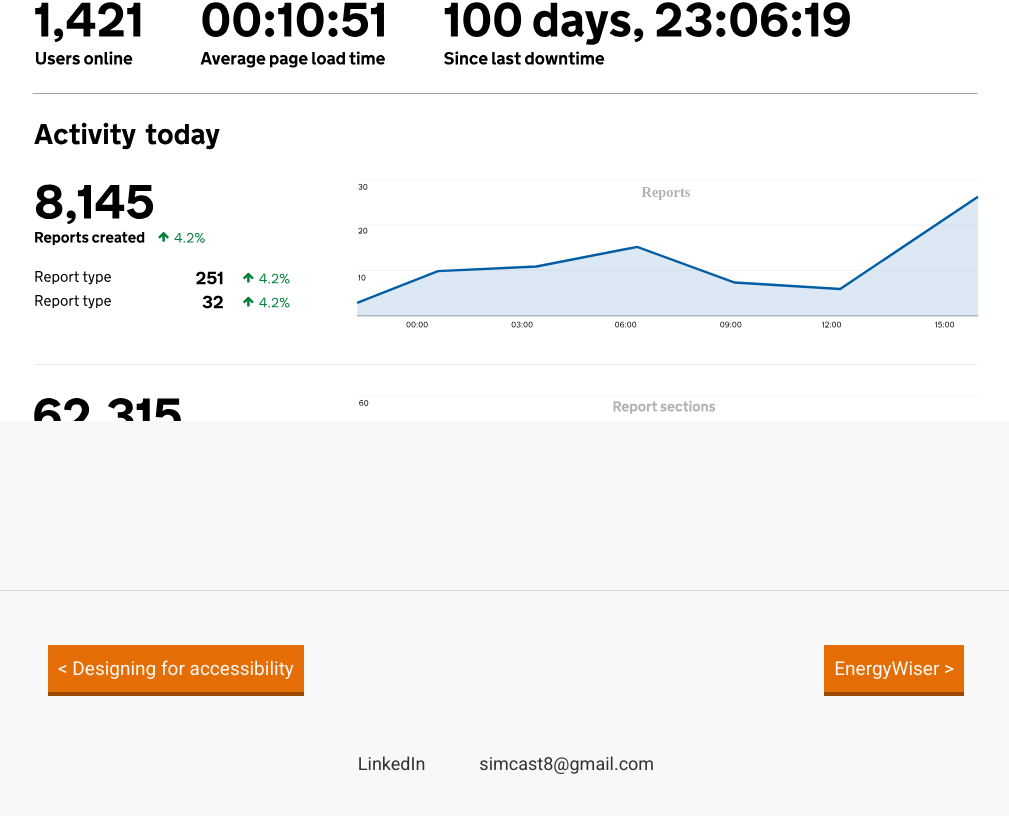
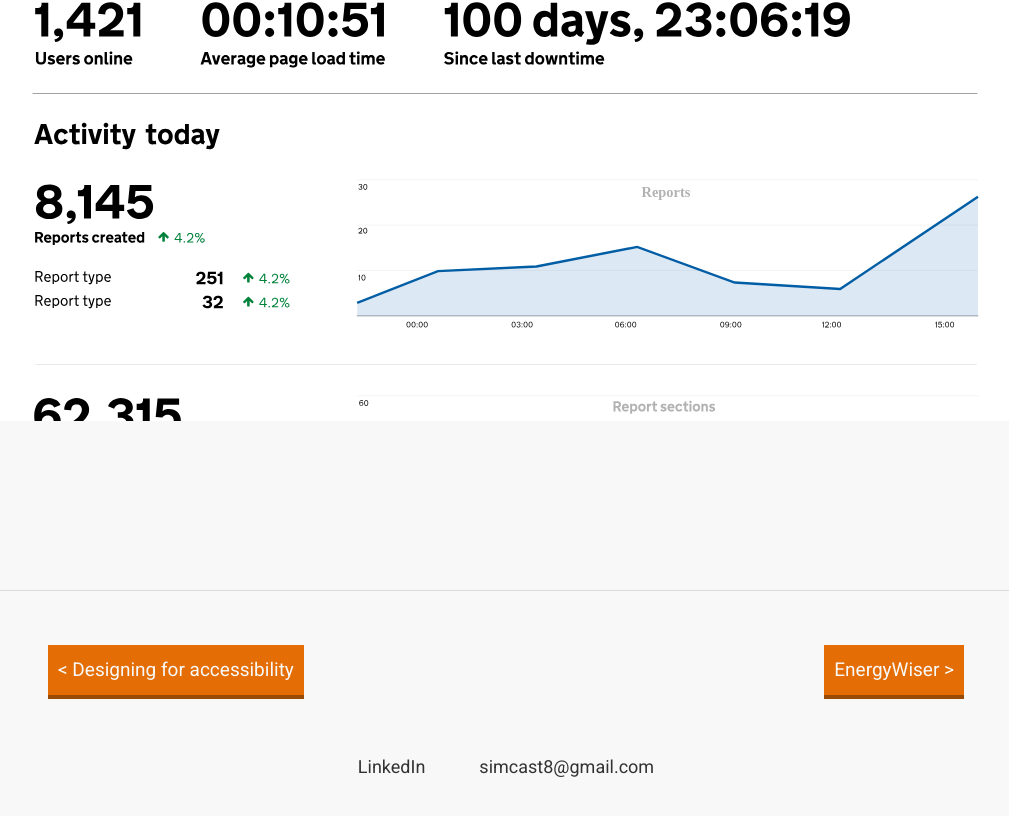
Before and after one commit to simon-castillo/portfolio, a website: page site/ho.html in a window 1280 px wide. Shown: the part 4534-5350 px from the top of the page, without its empty margins (134-1143 px from the left). Drawn offline with nearby package versions, Linux system fonts and the light colour scheme.

Commit message:
fix footer navigation

```diff
--- a/site/ho.html
+++ b/site/ho.html
@@ -154,10 +154,10 @@
     <footer class="footer">
       <div class="previous-next-container">
         <a href="accessibility.html"><div class="previous-next-button">
-          <p>< Designing for accessibility</p>
+          < Designing for accessibility
         </div></a>
         <a href="energywiser.html"><div class="previous-next-button">
-          <p>EnergyWiser ></p>
+          EnergyWiser >
         </div></a>
       </div>
       <ul>
--- a/site/scss/partials/_custom.scss
+++ b/site/scss/partials/_custom.scss
@@ -120,15 +120,16 @@ p {
     justify-content: space-between;
   }
   .previous-next-button {
+    color: $backgroundColour;
+    font-size: 1.9rem;
+    padding: 1rem;
     background-color: $accentColour;
     display: flex;
     margin-bottom: 5.4rem;
     border-bottom: 4px solid darken($accentColour, 15%);
-      p {
-        color: $backgroundColour;
-        margin: 1rem;
-      }
-
+  }
+  .previous-next-button:hover {
+    text-decoration:none;
   }
   ul {
     display: flex;
```
Also changed, not shown: site/accessibility.html (+2 -2 lines), site/energywiser.html (+1 -1 lines), site/mapping-participants.html (+1 -1 lines), site/css/main.css, site/images/home/ho.svg.
